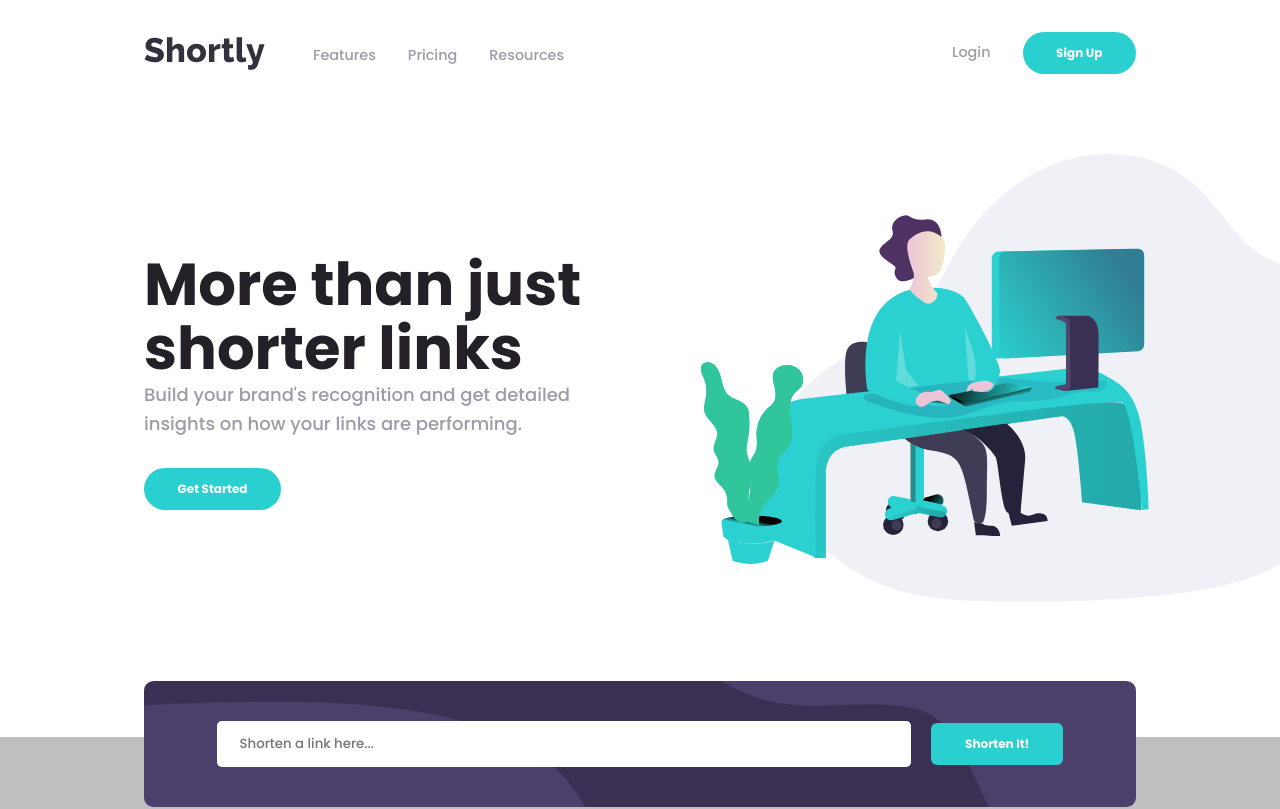
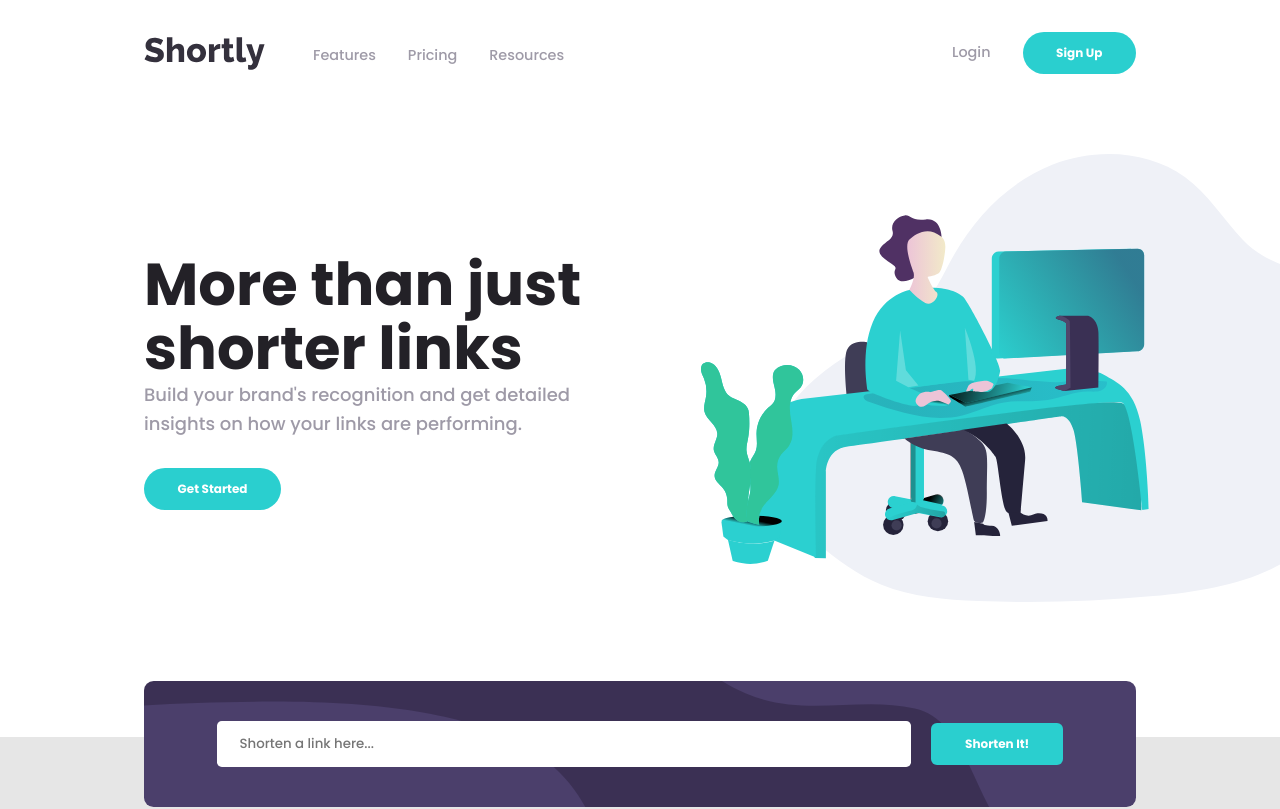
Before and after one commit to codepraycode/shortly, a React (Vite) app: page / in a window 1280 px wide. Shown: the top 809 px of the page. Built offline with nearby package versions, Linux system fonts and the light colour scheme.

Commit message:
Almost ready for submission

```diff
--- a/index.html
+++ b/index.html
@@ -2,9 +2,9 @@
 <html lang="en">
   <head>
     <meta charset="UTF-8" />
-    <link rel="icon" type="image/svg+xml" href="/src/favicon.svg" />
+    <link rel="icon" type="image/png" href="/images/favicon.png" />
     <meta name="viewport" content="width=device-width, initial-scale=1.0" />
-    <title>Vite App</title>
+    <title>Shortly | codepraycode</title>
   </head>
   <body>
     <div id="root"></div>
--- a/scss/_setup.scss
+++ b/scss/_setup.scss
@@ -21,8 +21,8 @@ body{
     font-size: $base-fs;
     // font-weight: $fw-500;
 
-    // background-color: lighten($color: $gray, $amount: 10%);
-    background-color: $gray;
+    background-color: lighten($color: $gray, $amount: 15%);
+    // background-color: $gray;
     color: $grayish-violet;
 
     overflow-x: hidden;
```
Also changed, not shown: public/images/favicon.png (renamed from public/images/favicon-32x32.png).
